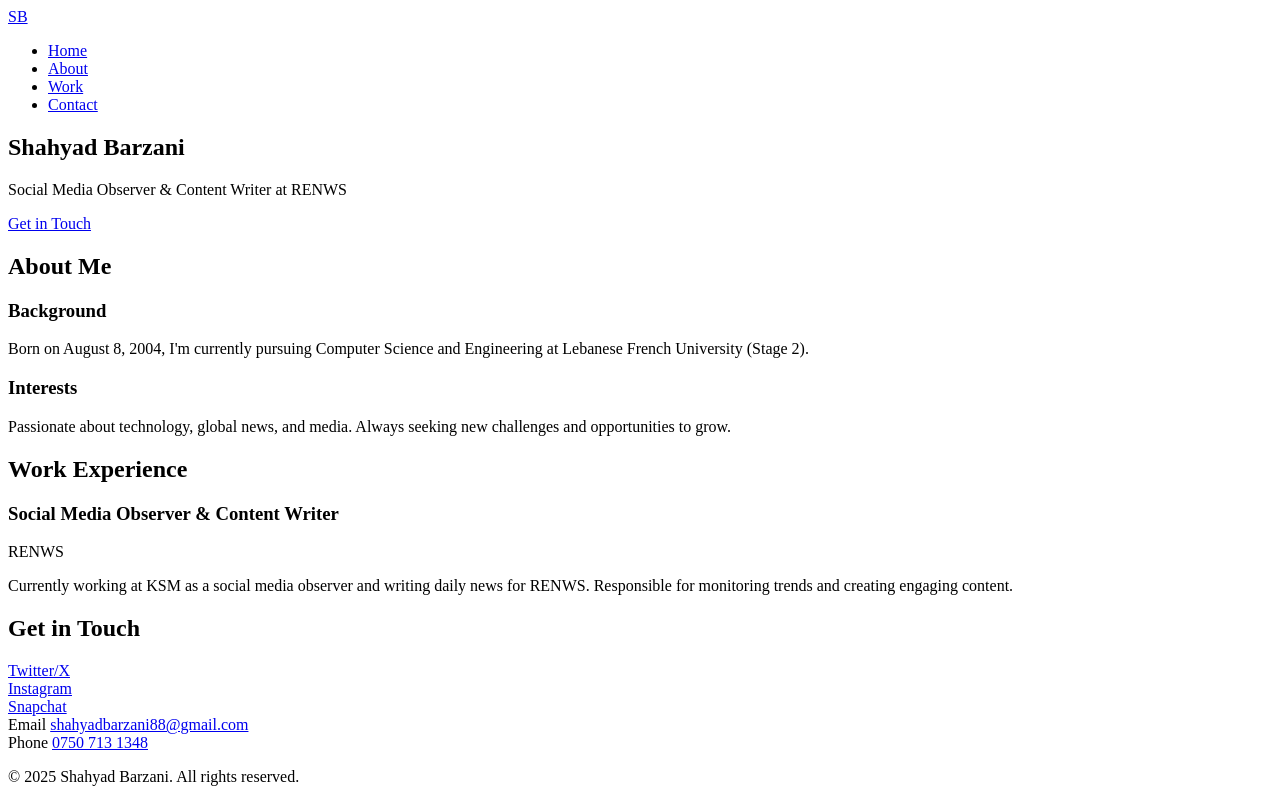
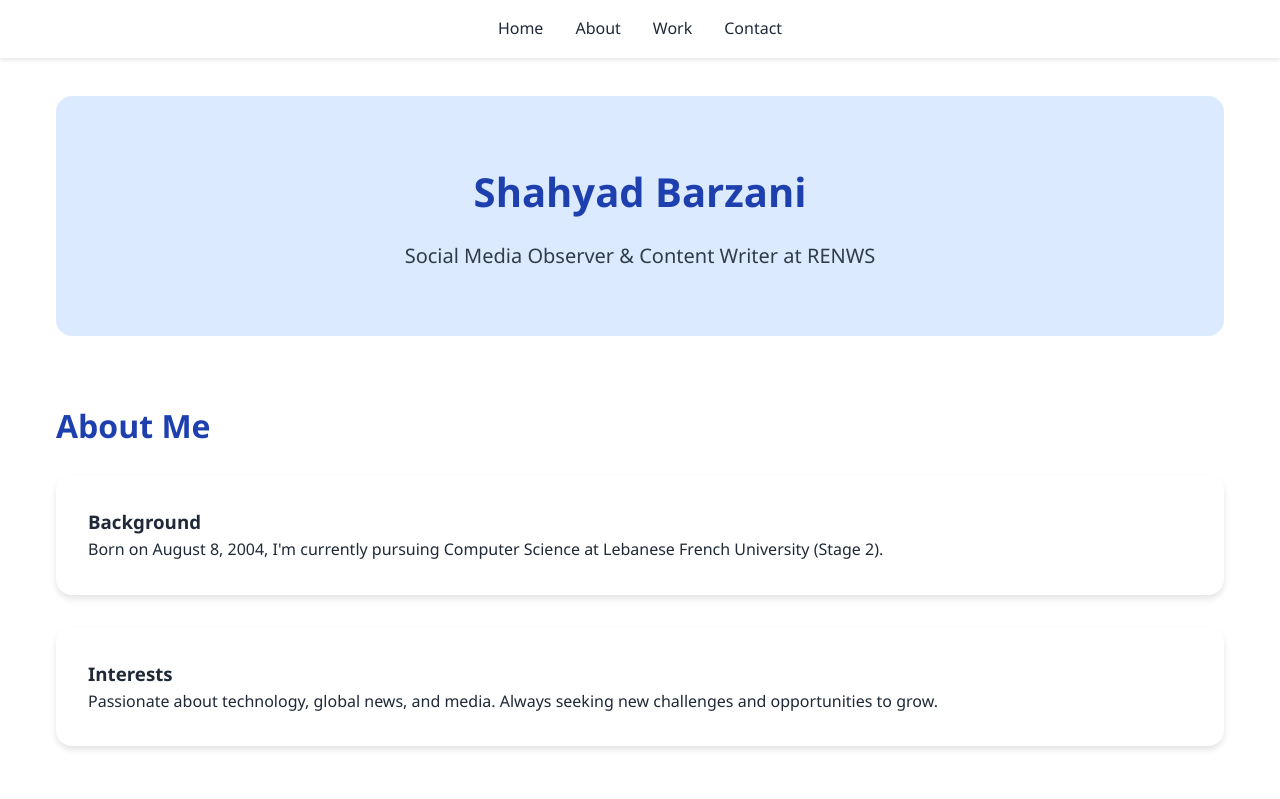
Before and after one commit to shahyadbarzani/shahyad-barzani.info, a plain HTML site: page index.html in a window 1280 px wide. Shown: the top 799 px of the page. Drawn offline with Linux system fonts and the light colour scheme.

Commit message:
Update index.html

```diff
--- a/index.html
+++ b/index.html
@@ -1,40 +1,189 @@
+<!DOCTYPE html>
+<html lang="en">
+<head>
+    <meta charset="UTF-8">
+    <meta name="viewport" content="width=device-width, initial-scale=1.0">
+    <title>Shahyad Barzani - Social Media Observer & Content Writer</title>
+    <link href="https://cdnjs.cloudflare.com/ajax/libs/font-awesome/6.0.0/css/all.min.css" rel="stylesheet">
+    <style>
+        :root {
+            --primary-color: #2563eb;
+            --secondary-color: #1e40af;
+            --text-color: #1f2937;
+            --bg-color: #ffffff;
+            --accent-color: #dbeafe;
+        }
+
+        * {
+            margin: 0;
+            padding: 0;
+            box-sizing: border-box;
+            font-family: 'Segoe UI', system-ui, sans-serif;
+        }
+
+        body {
+            background-color: var(--bg-color);
+            color: var(--text-color);
+            line-height: 1.6;
+        }
+
+        .navbar {
+            position: fixed;
+            top: 0;
+            width: 100%;
+            background-color: var(--bg-color);
+            padding: 1rem;
+            box-shadow: 0 2px 4px rgba(0,0,0,0.1);
+            z-index: 1000;
+        }
+
+        .nav-links {
+            display: flex;
+            justify-content: center;
+            gap: 2rem;
+            list-style: none;
+        }
+
+        .nav-links a {
+            text-decoration: none;
+            color: var(--text-color);
+            font-weight: 500;
+            transition: color 0.3s ease;
+        }
+
+        .nav-links a:hover {
+            color: var(--primary-color);
+        }
+
+        .container {
+            max-width: 1200px;
+            margin: 6rem auto 2rem;
+            padding: 0 1rem;
+        }
+
+        .hero {
+            text-align: center;
+            padding: 4rem 0;
+            background-color: var(--accent-color);
+            border-radius: 1rem;
+            margin-bottom: 4rem;
+        }
+
+        .hero h1 {
+            font-size: 2.5rem;
+            margin-bottom: 1rem;
+            color: var(--secondary-color);
+        }
+
+        .hero p {
+            font-size: 1.25rem;
+            color: var(--text-color);
+            opacity: 0.9;
+        }
+
+        .section {
+            margin-bottom: 4rem;
+        }
+
+        .section h2 {
+            font-size: 2rem;
+            margin-bottom: 1.5rem;
+            color: var(--secondary-color);
+        }
+
+        .card {
+            background-color: white;
+            padding: 2rem;
+            border-radius: 1rem;
+            box-shadow: 0 4px 6px rgba(0,0,0,0.1);
+            margin-bottom: 2rem;
+            transition: transform 0.3s ease;
+        }
+
+        .card:hover {
+            transform: translateY(-5px);
+        }
+
+        .social-links {
+            display: flex;
+            gap: 1rem;
+            margin-top: 1rem;
+        }
+
+        .social-links a {
+            color: var(--text-color);
+            font-size: 1.5rem;
+            transition: color 0.3s ease;
+        }
+
+        .social-links a:hover {
+            color: var(--primary-color);
+        }
+
+        .contact-info {
+            display: grid;
+            gap: 1rem;
+        }
+
+        .contact-item {
+            display: flex;
+            align-items: center;
+            gap: 0.5rem;
+        }
+
+        footer {
+            text-align: center;
+            padding: 2rem;
+            background-color: var(--accent-color);
+            margin-top: 4rem;
+        }
+
+        @media (max-width: 768px) {
+            .nav-links {
+                gap: 1rem;
+            }
+
+            .hero h1 {
+                font-size: 2rem;
+            }
+
+            .section h2 {
+                font-size: 1.5rem;
+            }
+        }
+    </style>
+</head>
+<body>
     <nav class="navbar">
-    <div class="nav-content">
-        <a href="#" class="logo">SB</a>
         <ul class="nav-links">
             <li><a href="#home">Home</a></li>
             <li><a href="#about">About</a></li>
             <li><a href="#work">Work</a></li>
             <li><a href="#contact">Contact</a></li>
         </ul>
-    </div>
     </nav>
 
+    <div class="container">
         <section id="home" class="hero">
-    <div class="hero-content">
             <h1>Shahyad Barzani</h1>
             <p>Social Media Observer & Content Writer at RENWS</p>
-        <a href="#contact" class="btn">Get in Touch</a>
-    </div>
         </section>
 
         <section id="about" class="section">
-    <h2 class="section-title">About Me</h2>
-    <div class="about-grid">
-        <div class="about-card">
+            <h2>About Me</h2>
+            <div class="card">
                 <h3>Background</h3>
-            <p>Born on August 8, 2004, I'm currently pursuing  Computer Science and Engineering  at Lebanese French University (Stage 2).</p>
+                <p>Born on August 8, 2004, I'm currently pursuing Computer Science at Lebanese French University (Stage 2).</p>
             </div>
-        <div class="about-card">
+            <div class="card">
                 <h3>Interests</h3>
                 <p>Passionate about technology, global news, and media. Always seeking new challenges and opportunities to grow.</p>
-        </div>
             </div>
         </section>
 
         <section id="work" class="section">
-    <h2 class="section-title">Work Experience</h2>
-    <div class="work-experience">
+            <h2>Work Experience</h2>
+            <div class="card">
                 <h3>Social Media Observer & Content Writer</h3>
                 <p>RENWS</p>
                 <p>Currently working at KSM as a social media observer and writing daily news for RENWS. Responsible for monitoring trends and creating engaging content.</p>
@@ -42,38 +191,68 @@
         </section>
 
         <section id="contact" class="section">
-    <h2 class="section-title">Get in Touch</h2>
-    <div class="social-grid">
-        <div class="social-card">
-            <i class="fab fa-twitter social-icon"></i>
-            <a href="https://x.com/shahyadtatar" target="_blank" class="social-link">Twitter/X</a>
+            <h2>Get in Touch</h2>
+            <div class="card">
+                <div class="contact-info">
+                    <div class="contact-item">
+                        <i class="fas fa-envelope"></i>
+                        <a href="mailto:shahyadbarzani88@gmail.com">shahyadbarzani88@gmail.com</a>
                     </div>
-        <div class="social-card">
-            <i class="fab fa-instagram social-icon"></i>
-            <a href="https://www.instagram.com/shahyad_barzani88" target="_blank" class="social-link">Instagram</a>
-        </div>
-        <div class="social-card">
-            <i class="fab fa-snapchat social-icon"></i>
-            <a href="https://snapchat.com/t/aLTek9Ev" target="_blank" class="social-link">Snapchat</a>
+                    <div class="contact-item">
+                        <i class="fas fa-phone"></i>
+                        <a href="tel:0750713134">0750 713 1348</a>
                     </div>
                 </div>
-
-    <div class="contact-form">
-        <div class="form-group">
-            <label for="email">Email</label>
-            <a href="mailto:shahyadbarzani88@gmail.com">shahyadbarzani88@gmail.com</a>
-        </div>
-        <div class="form-group">
-            <label for="phone">Phone</label>
-            <a href="tel:+9647507131348">0750 713 1348</a>
+                <div class="social-links">
+                    <a href="https://twitter.com" target="_blank"><i class="fab fa-twitter"></i></a>
+                    <a href="https://instagram.com" target="_blank"><i class="fab fa-instagram"></i></a>
+                    <a href="https://snapchat.com" target="_blank"><i class="fab fa-snapchat"></i></a>
                 </div>
             </div>
         </section>
+    </div>
 
     <footer>
         <p>© 2025 Shahyad Barzani. All rights reserved.</p>
     </footer>
 
-<div class="scroll-top">
-    <i class="fas fa-arrow-up"></i>
-</div>
+    <script>
+        // Smooth scrolling for navigation links
+        document.querySelectorAll('a[href^="#"]').forEach(anchor => {
+            anchor.addEventListener('click', function (e) {
+                e.preventDefault();
+                document.querySelector(this.getAttribute('href')).scrollIntoView({
+                    behavior: 'smooth'
+                });
+            });
+        });
+
+        // Navbar background color change on scroll
+        window.addEventListener('scroll', function() {
+            const navbar = document.querySelector('.navbar');
+            if (window.scrollY > 50) {
+                navbar.style.backgroundColor = 'rgba(255, 255, 255, 0.95)';
+            } else {
+                navbar.style.backgroundColor = 'var(--bg-color)';
+            }
+        });
+
+        // Add animation to cards when they come into view
+        const observer = new IntersectionObserver((entries) => {
+            entries.forEach(entry => {
+                if (entry.isIntersecting) {
+                    entry.target.style.opacity = '1';
+                    entry.target.style.transform = 'translateY(0)';
+                }
+            });
+        });
+
+        document.querySelectorAll('.card').forEach((card) => {
+            card.style.opacity = '0';
+            card.style.transform = 'translateY(20px)';
+            card.style.transition = 'opacity 0.5s ease, transform 0.5s ease';
+            observer.observe(card);
+        });
+    </script>
+</body>
+</html>
```
Lines whose indentation alone changed are shown as unchanged.
